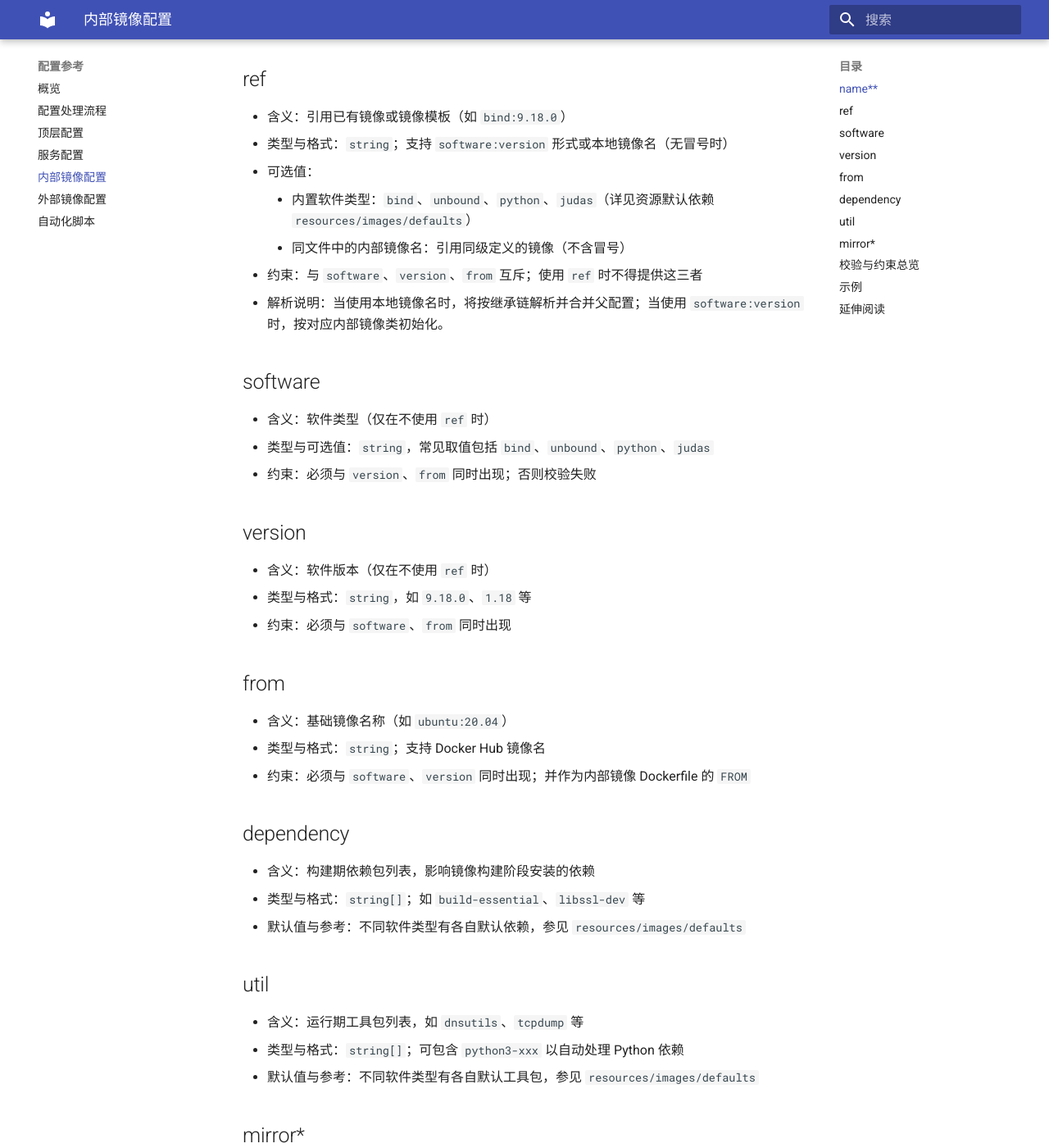
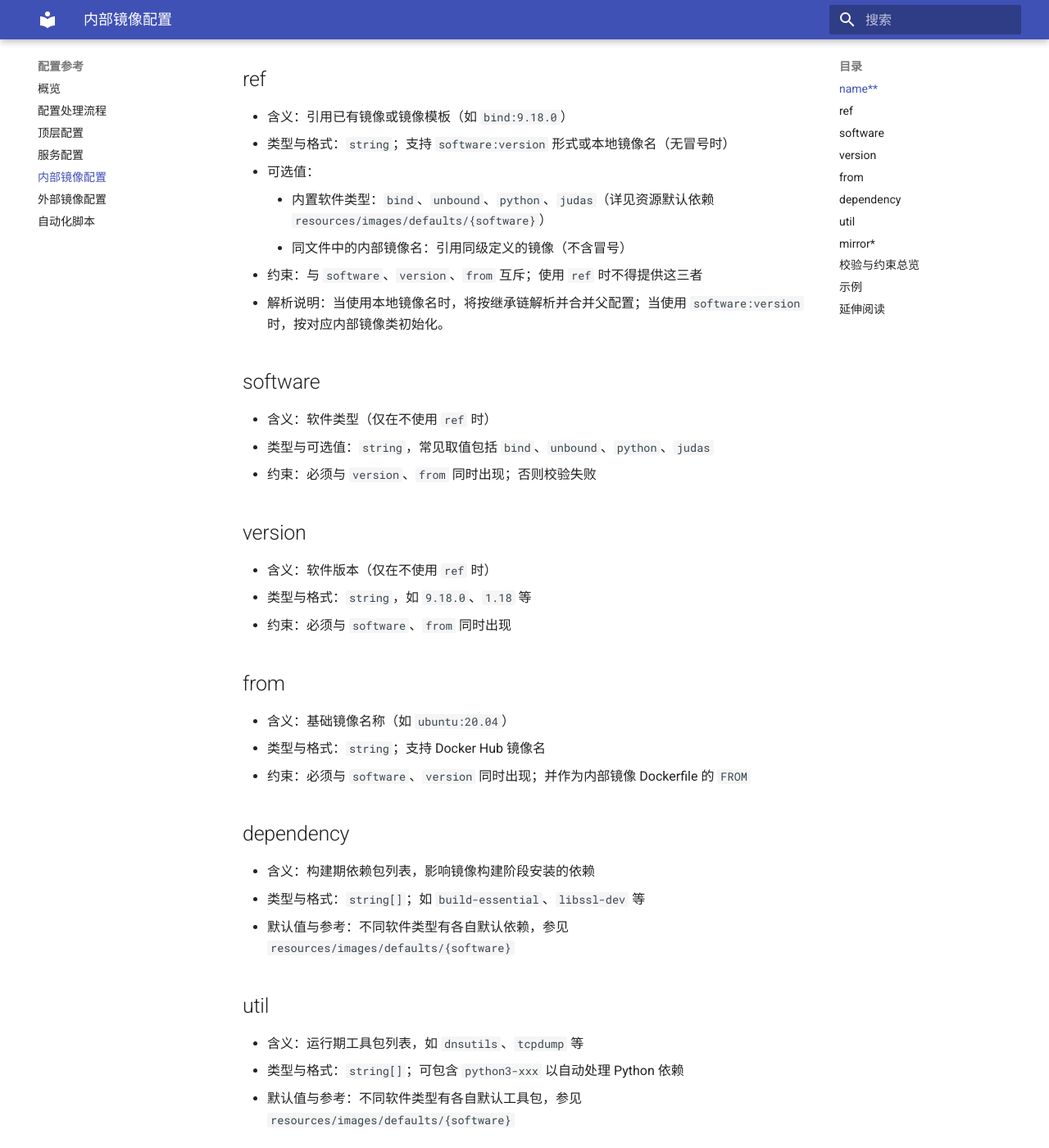
Before and after one commit to Kie-Chi/DNS-BUILDER, an MkDocs documentation site: the page built from doc/config/images.md, in a window 1280 px wide and 1400 px high, scrolled down 507 px. Shown: the whole window at 82% size. Built offline with MkDocs 1.6.1 and Material for MkDocs 9.7.7, drawn with Linux system fonts in a browser that asks for light colours.

Commit message:
refactor(defaults): refactor images/defaults dir to images/defaults/{software}, prepared for plugins.

```diff
--- a/doc/config/images.md
+++ b/doc/config/images.md
@@ -18,7 +18,7 @@
 - 含义：引用已有镜像或镜像模板（如 `bind:9.18.0`）
 - 类型与格式：`string`；支持 `software:version` 形式或本地镜像名（无冒号时）
 - 可选值：
-  - 内置软件类型：`bind`、`unbound`、`python`、`judas`（详见资源默认依赖 `resources/images/defaults`）
+  - 内置软件类型：`bind`、`unbound`、`python`、`judas`（详见资源默认依赖 `resources/images/defaults/{software}`）
   - 同文件中的内部镜像名：引用同级定义的镜像（不含冒号）
 - 约束：与 `software`、`version`、`from` 互斥；使用 `ref` 时不得提供这三者
 - 解析说明：当使用本地镜像名时，将按继承链解析并合并父配置；当使用 `software:version` 时，按对应内部镜像类初始化。
@@ -45,13 +45,13 @@
 
 - 含义：构建期依赖包列表，影响镜像构建阶段安装的依赖
 - 类型与格式：`string[]`；如 `build-essential`、`libssl-dev` 等
-- 默认值与参考：不同软件类型有各自默认依赖，参见 `resources/images/defaults`
+- 默认值与参考：不同软件类型有各自默认依赖，参见 `resources/images/defaults/{software}`
 
 ## util
 
 - 含义：运行期工具包列表，如 `dnsutils`、`tcpdump` 等
 - 类型与格式：`string[]`；可包含 `python3-xxx` 以自动处理 Python 依赖
-- 默认值与参考：不同软件类型有各自默认工具包，参见 `resources/images/defaults`
+- 默认值与参考：不同软件类型有各自默认工具包，参见 `resources/images/defaults/{software}`
 
 ## mirror*
 
```
Also changed, not shown: 10 other files.
